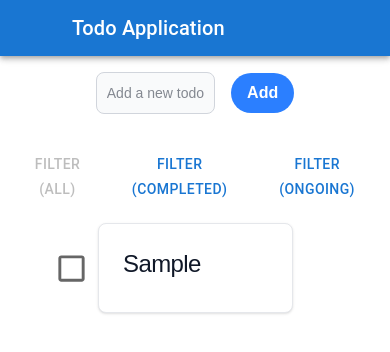
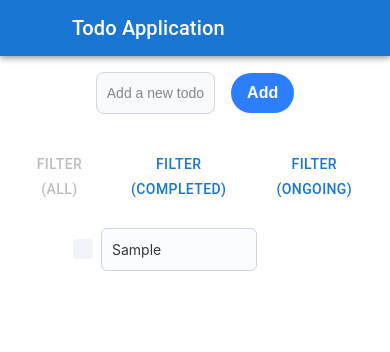
Before and after one commit to VicItw/Internship-Frontend, a Next.js app: page / in a window 390 px wide. Both pictures are taken after typing "Sample" into the empty fields and a click on the button "Add". Shown: the top 352 px of the page. Built offline with nearby package versions, Linux system fonts and the light colour scheme; some icons are missing.

Commit message:
feat: responsive design

```diff
--- a/eslint.config.mjs
+++ b/eslint.config.mjs
@@ -3,6 +3,7 @@ import { fileURLToPath } from "url"
 import { FlatCompat } from "@eslint/eslintrc"
 import js from '@eslint/js'
 import stylistic from '@stylistic/eslint-plugin'
+import { error } from "console"
 
 
 const __filename = fileURLToPath(import.meta.url)
@@ -31,9 +32,9 @@ const eslintConfig = [
       "comma-dangle": ["error", "never"],
       "@typescript-eslint/no-explicit-any": "error",
 
-      // "@stylistic/type-annotation-spacing": "error",
-      "@stylistic/jsx-equals-spacing": [1, "always"],
-      "space-infix-ops": "error"
+      "@stylistic/type-annotation-spacing": "error",
+      "@stylistic/jsx-equals-spacing": ['error', "never"],
+      // "space-infix-ops": "error"
     }
   })
 ]
--- a/package.json
+++ b/package.json
@@ -11,9 +11,11 @@
   "dependencies": {
     "@emotion/react": "^11.14.0",
     "@emotion/styled": "^11.14.1",
+    "@fontsource/inter": "^5.2.6",
     "@fontsource/roboto": "^5.2.6",
     "@material-tailwind/react": "^2.1.10",
     "@mui/icons-material": "^7.2.0",
+    "@mui/joy": "^5.0.0-beta.52",
     "@mui/material": "^7.2.0",
     "@mui/styled-engine-sc": "^7.2.0",
     "iconoir-react": "^7.11.0",
--- a/src/app/components/Card.tsx
+++ b/src/app/components/Card.tsx
@@ -1,3 +1,8 @@
+import Card from '@mui/joy/Card';
+import { Box } from '@mui/material';
+import { useTheme } from '@mui/material/styles';
+import useMediaQuery from '@mui/material/useMediaQuery';
+
 import React from "react"
 
 type CardProps = {
@@ -9,19 +14,24 @@ type CardProps = {
 
 
 
-export const Card: React.FC<CardProps> = ({
+export const Cardd: React.FC<CardProps> = ({
   title = "Title"
 }) => {
+  const theme = useTheme();
+  const matches = useMediaQuery(theme.breakpoints.up('sm'));
   return (
-    <div className = "p-6 bg-white border border-gray-200 rounded-lg shadow-sm dark:bg-gray-800 dark:border-gray-700 w-1/2">
-      <a>
-        <h5 className = "mb-2 text-2xl font-medium tracking-tight text-gray-900 dark:text-white">
-          {title}
-        </h5>
-      </a>
-    </div>
+    // <div className = "p-6 bg-white border border-gray-200 rounded-lg shadow-sm dark:bg-gray-800 dark:border-gray-700 w-1/2">
+    //   <a>
+    //     <h5 className = "mb-2 text-2xl font-medium tracking-tight text-gray-900 dark:text-white">
+    //       {title}
+    //     </h5>
+    //   </a>
+    // </div>
+    <Box width={matches? 1/2 : 2/5} >
+        <Card variant="outlined" size={matches? "md" : "sm"} sx={{ overflow: 'auto' }}>{title}</Card>
+    </Box>
   )
 }
 
-export default Card
+export default Cardd
 export type {CardProps}
--- a/src/app/components/Todo.tsx
+++ b/src/app/components/Todo.tsx
@@ -1,12 +1,12 @@
 'use client'
 import { useState } from "react"
 import { MyButton } from "./Button"
-import { Card } from "./Card"
+import { Cardd } from "./Card"
 import type { CardProps } from "./Card"
 import DeleteIcon from '@mui/icons-material/Delete'
 import Button from '@mui/material/Button'
 import IconButton from '@mui/material/IconButton'
-import Checkbox from '@mui/material/Checkbox'
+import Checkbox from '@mui/joy/Checkbox'
 import { Box, Stack } from "@mui/material"
 import CelebrationIcon from '@mui/icons-material/Celebration'
 
@@ -66,55 +66,55 @@ export default function Todo(){
     setOngoingFilterClicked(true)
   }
   return (
-    <Box sx = {{ flexGrow: 1}}>
+    <Box sx={{ flexGrow: 1}}>
 
-      <Stack display = "flex" direction = "row" spacing = {2} justifyContent = "center" padding = {2} alignItems = "center">
-        <input type = "text" id = "task" className = "bg-gray-50 border border-gray-300 text-gray-900 text-sm rounded-lg focus:ring-blue-500 focus:border-blue-500 block w-1/3 p-2.5 dark:bg-gray-700 dark:border-gray-600 dark:placeholder-gray-400 dark:text-white dark:focus:ring-blue-500 dark:focus:border-blue-500"
-          value = {inputValue}
-          onChange = {e => setInputValue(e.target.value)}
-          onKeyDown = {e => {
+      <Stack display="flex" direction="row" spacing={2} justifyContent="center" padding={2} alignItems="center">
+        <input type="text" id="task" className="bg-gray-50 border border-gray-300 text-gray-900 text-sm rounded-lg focus:ring-blue-500 focus:border-blue-500 block w-1/3 p-2.5 dark:bg-gray-700 dark:border-gray-600 dark:placeholder-gray-400 dark:text-white dark:focus:ring-blue-500 dark:focus:border-blue-500"
+          value={inputValue}
+          onChange={e => setInputValue(e.target.value)}
+          onKeyDown={e => {
             if (e.key === 'Enter'){
               add()
             }
           }}
-          placeholder = "Add a new todo!"
+          placeholder="Add a new todo!"
           required
         />
         <MyButton
-          onClick = {add}
+          onClick={add}
         >
                 Add
         </MyButton>
       </Stack>
-      <Stack direction = "row" spacing = {2} padding = {2} justifyContent = "center">
-        <Button onClick = {filterAll} disabled = {allFilterClicked}>Filter (All)</Button>
-        <Button onClick = {filterCompleted} disabled = {completedFilterClicked}>Filter (Completed)</Button>
-        <Button onClick = {filterOngoing} disabled = {ongoingFilterClicked}>Filter (Ongoing)</Button>
+      <Stack direction="row" spacing={1} padding={2} justifyContent="center">
+        <Button onClick={filterAll} disabled={allFilterClicked}>Filter (All)</Button>
+        <Button onClick={filterCompleted} disabled={completedFilterClicked}>Filter (Completed)</Button>
+        <Button onClick={filterOngoing} disabled={ongoingFilterClicked}>Filter (Ongoing)</Button>
       </Stack>
 
       <ul>
         {filteredTodos.length > 0 ? (
           filteredTodos.map(todoItem => (
-            <li key = {crypto.randomUUID()} className = {todoItem.completed ? "line-through" : ""}>
-              <Stack direction = "row" justifyContent = "center" sx = {{alignItems:"center"}}>
-                <Checkbox checked = {todoItem.completed} onChange = {() => toggle(todoItem.id)} size = "large">
+            <li key={crypto.randomUUID()} className={todoItem.completed ? "line-through" : ""}>
+              <Stack direction="row" justifyContent="center" sx={{alignItems:"center"}} spacing={1}>
+                <Checkbox checked={todoItem.completed} onChange={() => toggle(todoItem.id)} variant="soft">
 
                 </Checkbox>
-                <Card
-                  id = {todoItem.id} title = {todoItem.title} completed = {todoItem.completed}
+                <Cardd
+                  id={todoItem.id} title={todoItem.title} completed={todoItem.completed}
                 />
-                <IconButton onClick = {() => del(todoItem.id)} aria-label = "delete" size = "large">
+                <IconButton onClick={() => del(todoItem.id)} aria-label="delete" size="large">
                   <DeleteIcon />
                 </IconButton>
               </Stack>
             </li>
           ))
-        ) : (<li key = {Math.random.toString()}>
-          <Stack sx = {{alignItems:"center"}} direction = "row" justifyContent = "center" spacing = {2} padding = {5}>
-            <h5 className = "mb-2 text-2xl font-bold tracking-tight text-gray-600 dark:text-white">
+        ) : (<li key={Math.random.toString()}>
+          <Stack sx={{alignItems:"center"}} direction="row" justifyContent="center" spacing={2} padding={5}>
+            <h5 className="mb-2 text-2xl font-bold tracking-tight text-gray-600 dark:text-white">
               {!completedFilterClicked ? "No todo left !" : "Nothing's completed"}
             </h5>
-            <CelebrationIcon sx = {{ display: completedFilterClicked ? "none" : "flex"}} color = "action"></CelebrationIcon>
+            <CelebrationIcon sx={{ display: completedFilterClicked ? "none" : "flex"}} color="action"></CelebrationIcon>
 
           </Stack>
         </li>)}
--- a/src/app/layout.tsx
+++ b/src/app/layout.tsx
@@ -23,9 +23,9 @@ export default function RootLayout({
   children: React.ReactNode;
 }>) {
   return (
-    <html lang = "en">
+    <html lang="en">
       <body
-        className = {`${geistSans.variable} ${geistMono.variable} antialiased`}
+        className={`${geistSans.variable} ${geistMono.variable} antialiased`}
       >
 
         {children}
--- a/src/app/page.tsx
+++ b/src/app/page.tsx
@@ -7,7 +7,7 @@ const TodoList = () => {
   return (
     <Box>
       <TopBar/>
-      <Stack direction = "row" spacing = {2} justifyContent = "space-between">
+      <Stack direction="row" spacing={2} justifyContent="space-between">
         <AddToDo/>
       </Stack>
     </Box>
```
Also changed, not shown: src/app/components/Button.tsx (+4 -4 lines), src/app/components/TopBar.tsx (+8 -8 lines), 1 other file (tests, documents, lock files or other folders).
